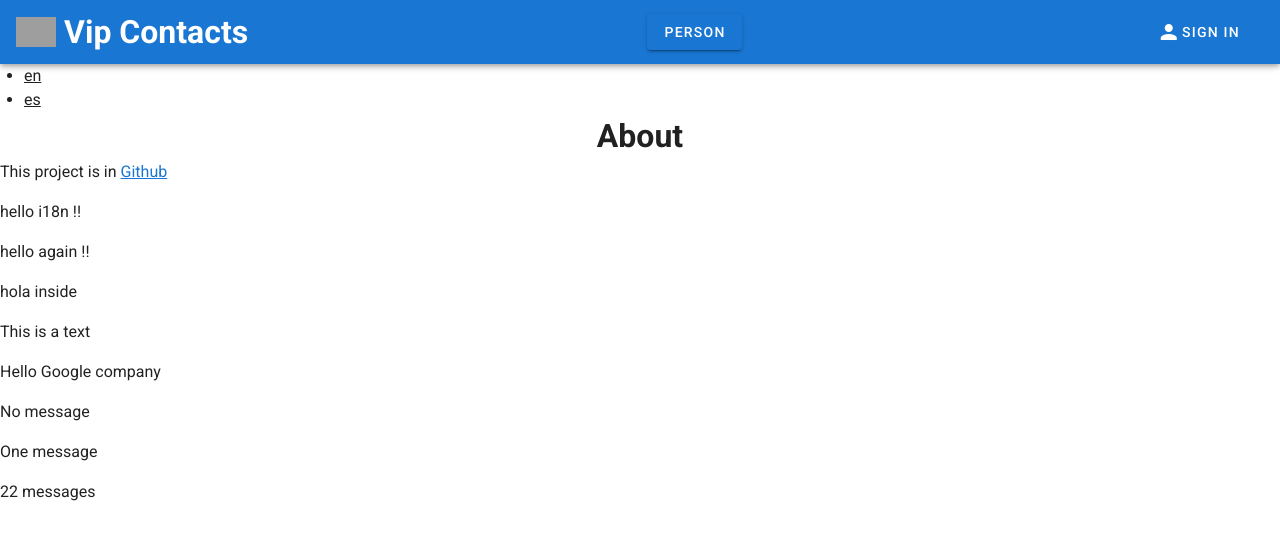
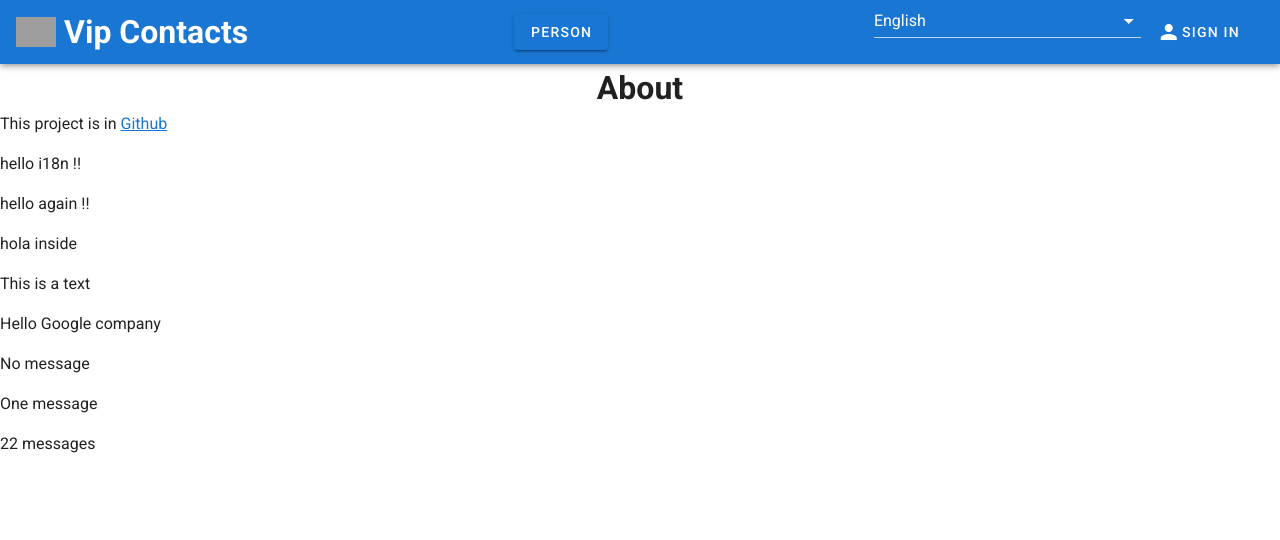
Before and after one commit to turulomio/vipcontacts, a Vue app: page /about in a window 1280 px wide. Shown: the top 540 px of the page. Built offline with nearby package versions, Linux system fonts and the light colour scheme; grey boxes are pictures that could not be loaded.

Commit message:
Combobox for languages works fine

```diff
--- a/src/App.vue
+++ b/src/App.vue
@@ -35,12 +35,12 @@
         </v-list>
         </v-menu>
       <v-spacer></v-spacer>
+    <SwitchLanguages />
     <btnSignIn v-show="!this.$store.state.logged"></btnSignIn>
     <btnLogOut v-show="this.$store.state.logged"></btnLogOut>
     </v-app-bar>
 
     <v-main>
-        <SwitchLanguages />
         <router-view></router-view>
     </v-main>
   </v-app>
--- a/src/components/SwitchLanguages.vue
+++ b/src/components/SwitchLanguages.vue
@@ -1,23 +1,34 @@
 <template>
-    <ul>
-        <li v-for="locale in locales" :key="locale" @click="switchLocale(locale)">
-        {{locale}}
-        </li>
-    </ul>
+    <div>
+        <v-select
+            :items="locales"
+            v-model="current"
+            v-on:change="switchLocale(`${current}`)"
+            item-value="current"
+        ></v-select>
+    </div>
 </template>
 
 <script>
+    var languages=[
+                            { text: "Español", value: "es" },
+                            { text: "English", value: "en" },
+                        ]
+//     console.log(languages.find(x => x.value === this.$i18n.locale))
+
     export default {
         name: 'SwitchLanguages',
         data(){
             return {
-                locales:process.env.VUE_APP_I18N_SUPPORTED_LOCALE.split(',')
+                locales: languages,
+                current: languages.find(x => x.value === this.$i18n.locale),
             }
         },
         methods:{
-            switchLocale(locale){
-                if (this.$i18n.locale!== locale){
-                    this.$i18n.locale=locale;
+            switchLocale(text){
+                let obj=languages.find(x => x.text === text)
+                if (this.$i18n.locale!== obj.value){
+                    this.$i18n.locale=obj.value;
                 }
             }
         }
--- a/src/i18n.js
+++ b/src/i18n.js
@@ -19,5 +19,6 @@ function loadLocaleMessages () {
 export default new VueI18n({
   locale: process.env.VUE_APP_I18N_LOCALE || 'en',
   fallbackLocale: process.env.VUE_APP_I18N_FALLBACK_LOCALE || 'en',
+  silentTranslationWarn: true,
   messages: loadLocaleMessages()
 })
```
Also changed, not shown: 1 other file (tests, documents, lock files or other folders).
